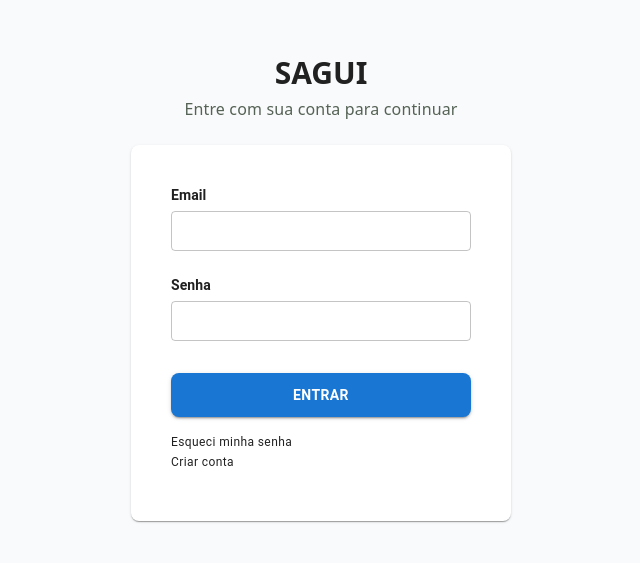
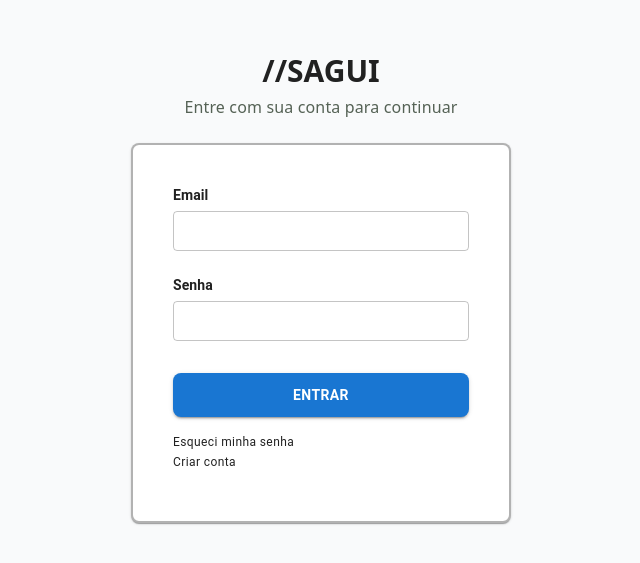
Before and after one commit to JoaoDavi2302/SAGUI, a Next.js app in the folder front/: page /login in a window 1280 px wide. Shown: the part 113-676 px from the top of the page, without its empty margins (319-959 px from the left). Built offline with nearby package versions, Linux system fonts and the light colour scheme; what @mui/material-nextjs would draw is missing.

Commit message:
modified page.tsx

```diff
--- a/front/src/app/login/page.tsx
+++ b/front/src/app/login/page.tsx
@@ -17,6 +17,7 @@ import {
   InputAdornment,
   IconButton,
 } from "@mui/material";
+
 import { VisibilityOffOutlined, VisibilityOutlined } from "@mui/icons-material";
 import { Inter } from "next/font/google";
 
@@ -80,7 +81,7 @@ export default function LoginPage() {
             mb: 3,
           }}
         >
-          SAGUI
+          //SAGUI
         </Typography>
         <Typography
           sx={{
@@ -98,7 +99,7 @@ export default function LoginPage() {
           width: 380,
           borderRadius: 2,
           p: 1,
-          // boxShadow: "0 20px 60px rgba(0,0,0,0.3)",
+          border: "2px solid rgba(0,0,0,0.3)",
         }}
       >
         <CardContent>
```
